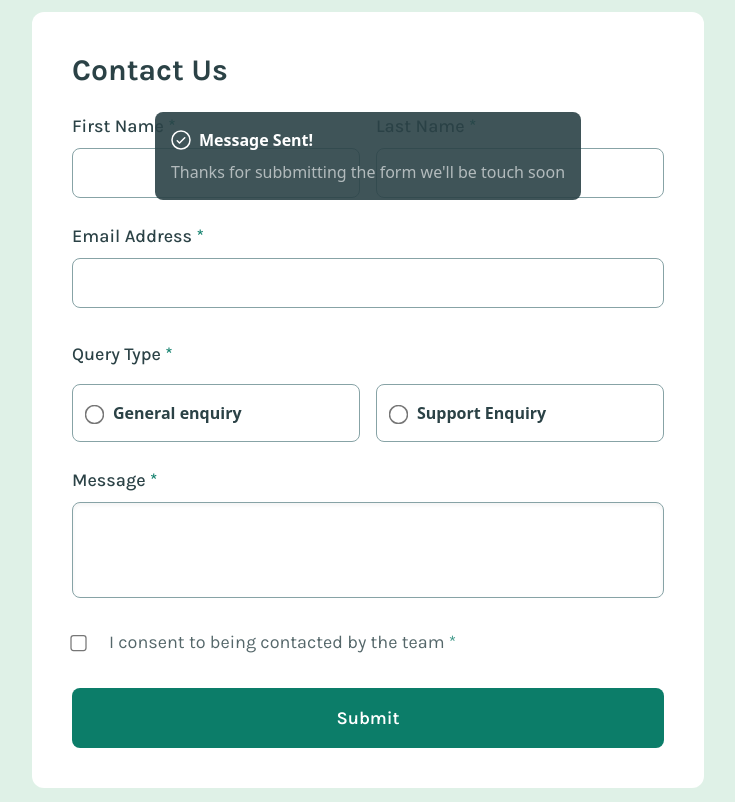
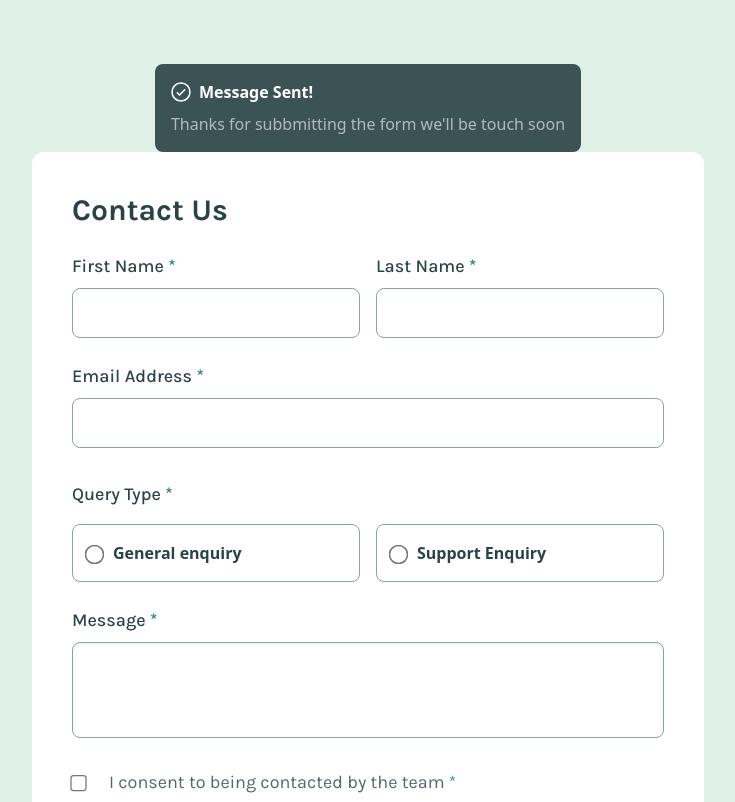
Before and after one commit to ASIM-MD-96/contact-form, a website: page index.html in a window 1280 px wide. Shown: the top 802 px of the page, without its empty margins (272-1007 px from the left). Drawn offline with Linux system fonts and the light colour scheme.

Commit message:
Initial commit

```diff
--- a/index.html
+++ b/index.html
@@ -15,13 +15,27 @@
   </head>
   <body class="bg-lightGreen">
     <div
-      class="relative min-h-screen flex justify-center items-center p-10 md:p-0 md:w-full"
+      class="min-h-screen flex flex-col justify-center items-center p-10 md:p-16 md:w-full"
     >
+      <!-- Success message -->
+      <div class="flex justify-center">
+        <div
+          class="form-submitted max-w-xs md:max-w-md bg-darkGrey/90 p-4 rounded-lg"
+        >
+          <h3 class="flex capitalize text-white font-semibold gap-2 mb-2">
+            <img src="images/icon-success-check.svg" alt="" />message sent!
+          </h3>
+          <p class="text-white opacity-60">
+            Thanks for subbmitting the form we'll be touch soon
+          </p>
+        </div>
+      </div>
+
       <!-- form background -->
       <div
         class="max-w-sm flex flex-col justify-center bg-white rounded-xl md:max-w-4xl p-10"
       >
-        <!-- header -->
+        <!--form header -->
         <h1 class="text-3xl font-bold font-Karla text-darkGrey capitalize mb-6">
           contact us
         </h1>
@@ -176,18 +190,6 @@
           Submit
         </button>
       </div>
-
-      <!-- Success message -->
-      <div
-        class="form-submitted absolute top-11 max-w-xs md:max-w-md md:top-28 bg-darkGrey/90 p-4 rounded-lg"
-      >
-        <h3 class="flex capitalize text-white font-semibold gap-2 mb-2">
-          <img src="images/icon-success-check.svg" alt="" />message sent!
-        </h3>
-        <p class="text-white opacity-60">
-          Thanks for subbmitting the form we'll be touch soon
-        </p>
-      </div>
     </div>
     <script src="script.js"></script>
   </body>
```
Also changed, not shown: css/style.css.
